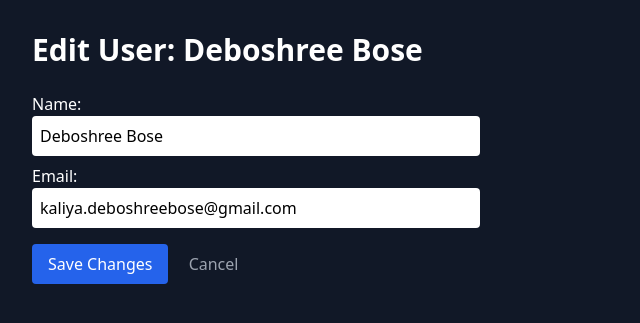
After one commit to debo1992/zouk_debo, a Flask app: page /admin/users/edit/1 in a window 1280 px wide. The commit adds this page. Shown: the top 323 px of the page, without its empty margins (0-640 px from the left). Run offline with Flask 3, Linux system fonts and the light colour scheme; a user stored in the database is signed in; some libraries are stand-ins or nearby versions.

Commit message:
WIP buying plans:added basic page:todo:adding and removing database

```diff
--- a/app.py
+++ b/app.py
@@ -1,6 +1,7 @@
 from flask import Flask, render_template, request, redirect, url_for, flash, session
 from flask_sqlalchemy import SQLAlchemy
 from werkzeug.security import generate_password_hash, check_password_hash
+from datetime import datetime
 
 app = Flask(__name__)
 app.secret_key = 'your_secret_key'  # Needed for flashing messages
@@ -22,6 +23,15 @@ def pricing():
 @app.route('/about')
 def about():
     return render_template('about.html')
+
+
+class Purchase(db.Model):
+    id = db.Column(db.Integer, primary_key=True)
+    user_id = db.Column(db.Integer, db.ForeignKey('user.id'), nullable=False)
+    plan_name = db.Column(db.String(100), nullable=False)
+    timestamp = db.Column(db.DateTime, default=datetime.utcnow)
+
+    user = db.relationship('User', backref=db.backref('purchases', lazy=True))
 
 
 # Define User table
@@ -85,11 +95,16 @@ def login():
 
 @app.route('/dashboard')
 def dashboard():
-    if 'username' in session:
-        return render_template('dashboard.html', username=session['username'])
-    else:
+    if 'username' not in session:
         flash('Please log in first.')
         return redirect(url_for('login'))
+
+    if session['username'] == "debo_da_zouker":  # Admin sees all purchases
+        purchases = Purchase.query.order_by(Purchase.timestamp.desc()).all()
+    else:
+        purchases = Purchase.query.filter_by(user_id=session['user_id']).order_by(Purchase.timestamp.desc()).all()
+
+    return render_template('dashboard.html', username=session['username'], purchases=purchases)
 
 @app.route('/logout')
 def logout():
@@ -98,5 +113,93 @@ def logout():
     return redirect(url_for('login'))
 
 
+@app.route('/purchase', methods=['POST'])
+def purchase():
+    if 'user_id' not in session:
+        flash("Please log in to reserve a spot.")
+        return redirect(url_for('login'))
+
+    plan_name = request.form.get('plan_name')
+    if not plan_name:
+        flash("Invalid plan selected.")
+        return redirect(url_for('pricing'))
+
+    session['pending_plan'] = plan_name
+    return redirect(url_for('confirm_purchase'))
+
+@app.route('/confirm_purchase', methods=['GET', 'POST'])
+def confirm_purchase():
+    if 'user_id' not in session:
+        flash("Please log in first.")
+        return redirect(url_for('login'))
+
+    plan_name = session.get('pending_plan')
+    if not plan_name:
+        flash("No plan to confirm.")
+        return redirect(url_for('dashboard'))
+
+    if request.method == 'POST':
+        action = request.form.get('action')
+        if action == 'confirm':
+            new_purchase = Purchase(user_id=session['user_id'], plan_name=plan_name)
+            db.session.add(new_purchase)
+            db.session.commit()
+            flash(f"Purchase confirmed for plan: {plan_name}")
+        else:
+            flash("Purchase canceled.")
+
+        session.pop('pending_plan', None)
+        return redirect(url_for('dashboard'))
+
+    return render_template('confirm_purchase.html', plan_name=plan_name)
+
+
+# Edit user GET & POST
+@app.route('/admin/users/edit/<int:user_id>', methods=['GET', 'POST'])
+def edit_user(user_id):
+    if 'username' not in session or session['username'] != "debo_da_zouker":
+        flash("Unauthorized access.")
+        return redirect(url_for('login'))
+
+    user = User.query.get_or_404(user_id)
+
+    if request.method == 'POST':
+        name = request.form.get('name')
+        email = request.form.get('email')
+
+        # Basic validation (you can add more)
+        if not name or not email:
+            flash("Name and Email cannot be empty.")
+            return redirect(url_for('edit_user', user_id=user_id))
+
+        # Check if new email is unique
+        existing_user = User.query.filter(User.email == email, User.id != user_id).first()
+        if existing_user:
+            flash("Email already in use by another user.")
+            return redirect(url_for('edit_user', user_id=user_id))
+
+        user.name = name
+        user.email = email
+        db.session.commit()
+        flash("User updated successfully.")
+        return redirect(url_for('admin_users'))
+
+    # GET request renders form
+    return render_template('edit_user.html', user=user)
+
+
+# Delete user POST
+@app.route('/admin/users/delete/<int:user_id>', methods=['POST'])
+def delete_user(user_id):
+    if 'username' not in session or session['username'] != "debo_da_zouker":
+        flash("Unauthorized access.")
+        return redirect(url_for('login'))
+
+    user = User.query.get_or_404(user_id)
+    db.session.delete(user)
+    db.session.commit()
+    flash("User deleted successfully.")
+    return redirect(url_for('admin_users'))
+
 if __name__ == '__main__':
     app.run(host='0.0.0.0', debug=True)
--- a/templates/dashboard.html
+++ b/templates/dashboard.html
@@ -8,6 +8,12 @@
     <h1>Welcome, {{ name }}!</h1>
     <p>This is your dashboard.</p>
     <a href="{{ url_for('logout') }}">Logout</a>
+    <h2 class="text-xl font-semibold mb-4">Your Purchases</h2>
+    <ul>
+    {% for purchase in purchases %}
+        <li>{{ purchase.plan_name }} - {{ purchase.timestamp.strftime('%Y-%m-%d %H:%M') }}</li>
+    {% endfor %}
+    </ul>
 </body>
 <footer>
     <p>&copy; 2025 Deboshree & Zouk Motion. Content and design are protected.</p>
--- /dev/null
+++ b/templates/edit_user.html
@@ -0,0 +1,26 @@
+<!DOCTYPE html>
+<html lang="en">
+<head>
+  <meta charset="UTF-8" />
+  <title>Edit User</title>
+  <script src="https://cdn.tailwindcss.com"></script>
+</head>
+<body class="bg-gray-900 text-white font-sans p-8">
+  <h1 class="text-3xl font-bold mb-6">Edit User: {{ user.name }}</h1>
+
+  <form action="{{ url_for('edit_user', user_id=user.id) }}" method="POST" class="max-w-md">
+    <label class="block mb-2">
+      Name:
+      <input type="text" name="name" value="{{ user.name }}" required class="w-full p-2 rounded text-black" />
+    </label>
+
+    <label class="block mb-4">
+      Email:
+      <input type="email" name="email" value="{{ user.email }}" required class="w-full p-2 rounded text-black" />
+    </label>
+
+    <button type="submit" class="bg-blue-600 px-4 py-2 rounded hover:bg-blue-700 transition">Save Changes</button>
+    <a href="{{ url_for('admin_users') }}" class="ml-4 text-gray-400 hover:underline">Cancel</a>
+  </form>
+</body>
+</html>
```
Also changed, not shown: templates/admin_purchases.html (added, +19 -0 lines), templates/admin_users.html (added, +40 -0 lines), templates/confirm_purchase.html (added, +22 -0 lines), templates/pricing.html (+17 -4 lines), instance/users.db.
